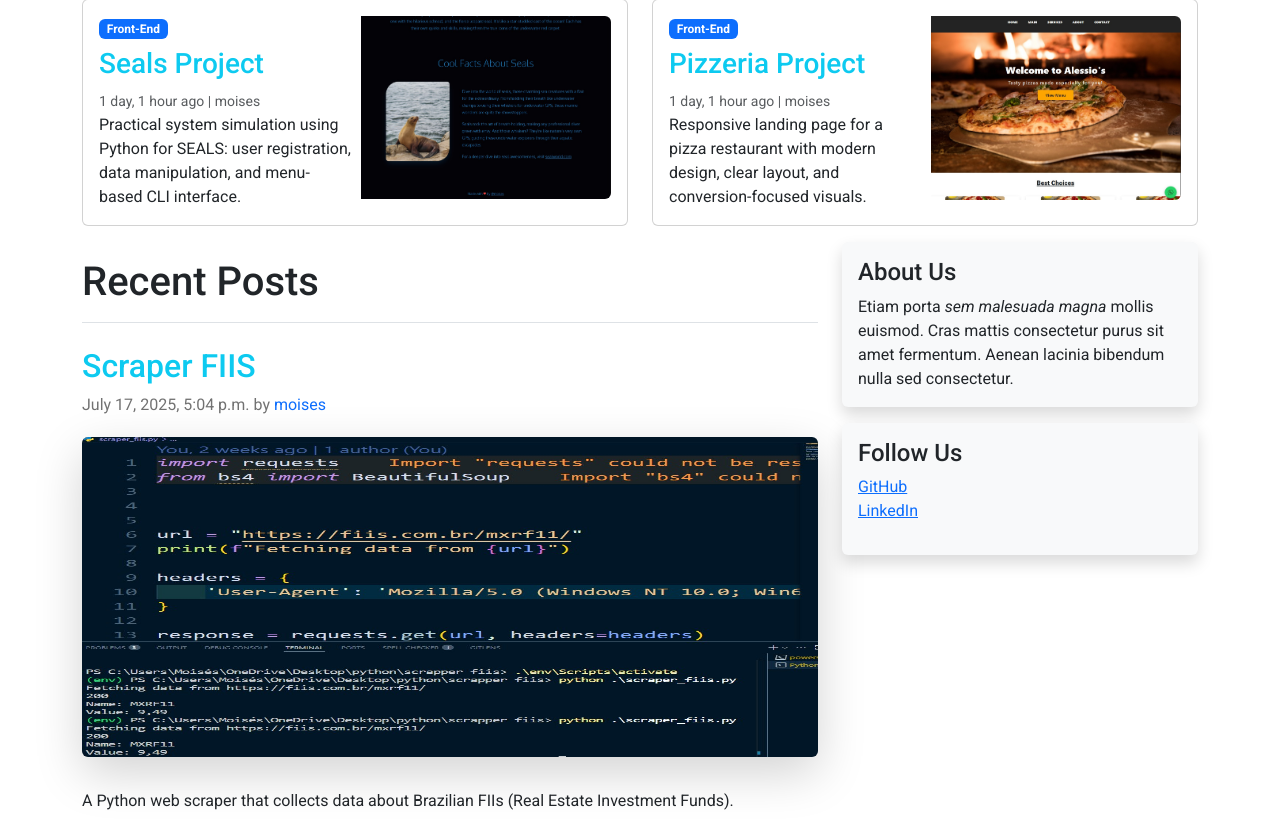
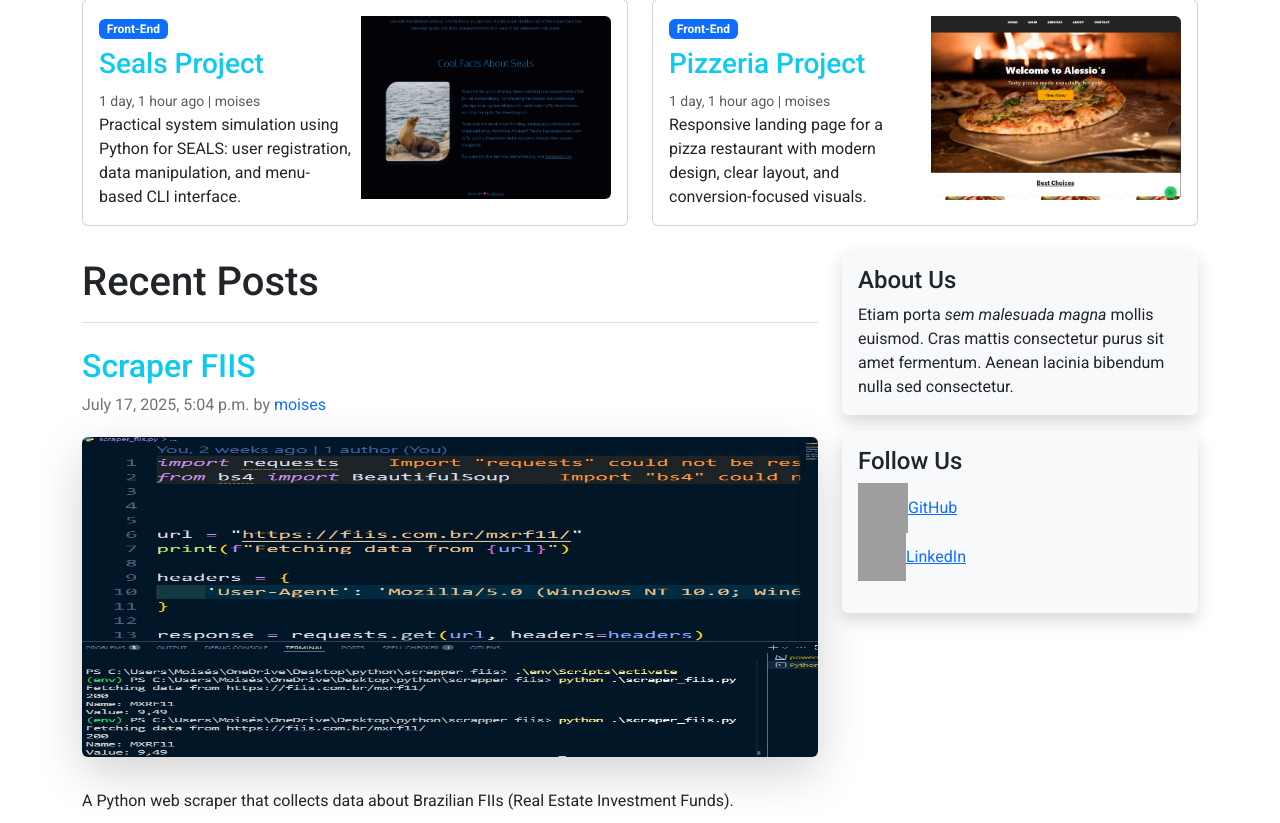
Before and after one commit to LinuxEater/Blog-Projects-Development, a Django app: page / in a window 1280 px wide. Shown: the part 570-1393 px from the top of the page. Run offline with Django 5.2, Linux system fonts and the light colour scheme; data comes from the database, SQL or seed files in the repository; grey boxes are pictures that could not be loaded.

Commit message:
add: some styles ate template

```diff
--- a/templates/home.html
+++ b/templates/home.html
@@ -102,7 +102,7 @@
       </div>
       <!-- /.blog-main -->
 
-      <aside class="col-md-4 blog-sidebar mt-2">
+      <aside class="col-md-4 blog-sidebar mt-3">
         <div class="side-blog shadow p-3 mb-3 bg-light rounded">
           <h4 class="font-italic">About Us</h4>
           <p class="mb-0">Etiam porta <em>sem malesuada magna</em> mollis euismod. Cras mattis consectetur purus sit amet fermentum. Aenean lacinia bibendum nulla sed consectetur.</p>
@@ -111,8 +111,8 @@
         <div class="side-blog shadow p-3 bg-light rounded">
           <h4 class="font-italic">Follow Us</h4>
           <ol class="list-unstyled">
-            <li><a href="#">GitHub</a></li>
-            <li><a href="#">LinkedIn</a></li>
+            <li><a href="#"><img width="50" height="50" src="https://img.icons8.com/ios-filled/50/github.png" alt="github"/>GitHub</a></li>
+            <li><a href="#"><img width="48" height="48" src="https://img.icons8.com/fluency/48/linkedin.png" alt="linkedin"/>LinkedIn</a></li>
           </ol>
         </div>
       </aside><!-- /.blog-sidebar -->
--- a/templates/single_post_detail.html
+++ b/templates/single_post_detail.html
@@ -72,8 +72,8 @@
             <div class="card mb-4 p-3">
                 <h4 class="font-italic">Follow Us</h4>
                 <ol class="list-unstyled">
-                    <li><a href="#">GitHub</a></li>
-                    <li><a href="#">LinkedIn</a></li>
+                    <li><a href="#"><img width="50" height="50" src="https://img.icons8.com/ios-filled/50/github.png" alt="github"/>GitHub</a></li>
+                    <li><a href="#"><img width="48" height="48" src="https://img.icons8.com/fluency/48/linkedin.png" alt="linkedin"/>LinkedIn</a></li>
                 </ol>
             </div>
         </div>
```
